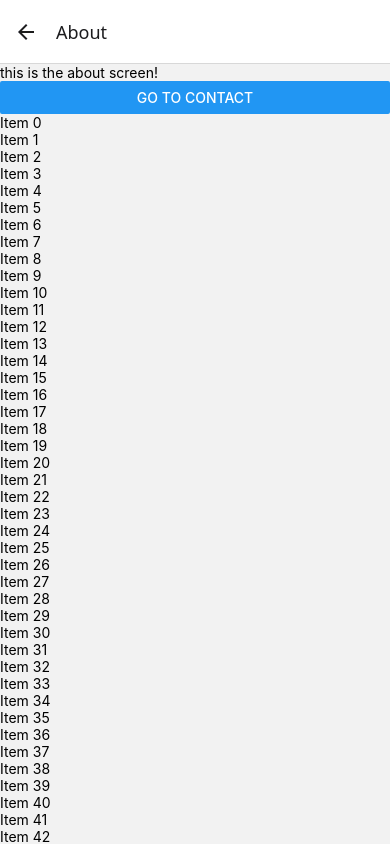
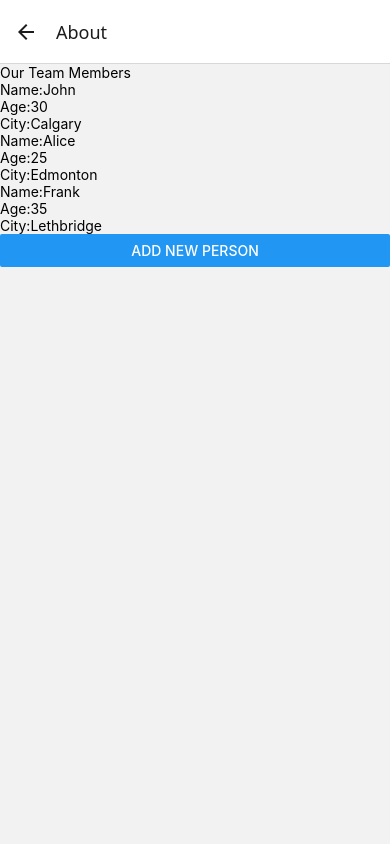
Before and after one commit to FA2025CPRG303/fa2025cprg303cClassExamples, a React Native app: screen / in a window 390 px wide. Both pictures are taken after a click on the button "GO TO ABOUT". Shown: the top 844 px of the page. Built offline with nearby package versions, Linux system fonts and the light colour scheme.

Commit message:
Props & State Management

```diff
--- a/App.jsx
+++ b/App.jsx
@@ -4,12 +4,14 @@ import { createNativeStackNavigator } from '@react-navigation/native-stack';
 import HomeScreen from './src/screens/HomeScreen';
 import AboutScreen from './src/screens/AboutScreen';
 import ContactScreen from './src/screens/ContactScreen';
+import CounterScreen from './src/screens/CounterScreen';
 
 const RootStack = createNativeStackNavigator( {
   screens: {
     Home: HomeScreen,
     About: AboutScreen,
-    Contact: ContactScreen
+    Contact: ContactScreen,
+    Counter: CounterScreen
   }
 } );
 
--- /dev/null
+++ b/src/components/counter-display.jsx
@@ -0,0 +1,8 @@
+import { Text, View } from "react-native";
+export default function CounterDisplayComp( {counterInt} ){
+    return(
+        <View>
+            <Text style={{fontSize:40}}>{counterInt}</Text>
+        </View>
+    );
+}
--- /dev/null
+++ b/src/components/employee-display.jsx
@@ -0,0 +1,18 @@
+import { Text, View } from "react-native";
+
+export default function EmployeeDisplayComp({employeeList = []}){
+
+    return(
+        <View>
+            {
+                employeeList.map( (employee, index) => (
+                    <View key={index}>
+                        <Text>Name:{employee.fname}</Text>
+                        <Text>Age:{employee.age}</Text>
+                        <Text>City:{employee.city}</Text>
+                    </View>
+                ) )
+            }
+        </View>
+    );
+}
--- a/src/screens/AboutScreen.jsx
+++ b/src/screens/AboutScreen.jsx
@@ -1,26 +1,46 @@
-import { useNavigation } from "@react-navigation/native";
-import { Button, FlatList, Text, View } from "react-native";
+import { useNavigation } from '@react-navigation/native';
+import { useState } from 'react';
+import { Button, Text, View } from 'react-native';
+import EmployeeDisplayComp from '../components/employee-display';
 
-export default function AboutScreen(){
+let people = [
+  {
+    fname: 'John',
+    age: 30,
+    city: 'Calgary',
+  },
+  {
+    fname: 'Alice',
+    age: 25,
+    city: 'Edmonton',
+  },
+  {
+    fname: 'Frank',
+    age: 35,
+    city: 'Lethbridge',
+  },
+];
 
-    const navigation = useNavigation();
+let person = {
+  fname: 'Jane',
+  age: 20,
+  city: 'Calgary',
+};
 
-    const myArray = ['Item One', 'Item Two', 'Item Three', 'Item Four'];
-    let array2 = [];
-    for (let i = 0; i < 400; i++) {
-        let thisText = `Item ${i}`;
-        array2.push(thisText);
-    }
+export default function AboutScreen() {
+  const [peopleList, setPeopleList] = useState(people);
+  const navigation = useNavigation();
 
-    return(
-        <View>
-            <Text>this is the about screen!</Text>
-            <Button title="Go to Contact" onPress={ () => navigation.navigate('Contact') } />
-            <FlatList
-                data={array2}
-                renderItem={ ({item}) => <Text>{item}</Text> }
-                keyExtractor={ (item, index) => index }
-            />
-        </View>
-    );
+  function addPerson() {
+    let newEmployeeList = [...peopleList, person];
+    setPeopleList(newEmployeeList);
+  }
+
+  return (
+    <View>
+      <Text>Our Team Members</Text>
+      <EmployeeDisplayComp employeeList={peopleList} />
+      <Button title='Add New Person' onPress={addPerson} />
+    </View>
+  );
 }
--- a/src/screens/ContactScreen.jsx
+++ b/src/screens/ContactScreen.jsx
@@ -1,9 +1,15 @@
 import { useNavigation } from "@react-navigation/native";
-import { Button, Text, View } from "react-native";
+import { Button, FlatList, Text, View } from "react-native";
 
 export default function ContactScreen(){
 
     const navigation = useNavigation();
+
+    let myArray = [];
+    for (let i = 0; i < 400; i++) {
+        let thisText = `Item ${i}`;
+        myArray.push(thisText);
+    }
 
     return(
         <View>
@@ -12,6 +18,13 @@ export default function ContactScreen(){
             <Button title="Go Back" onPress={ () => navigation.goBack() } />
             <Button title="Go Home" onPress={ () => navigation.popTo('Home') } />
             <Button title="Go Home" onPress={ () => navigation.popToTop() } />
+                <Text>this is the about screen!</Text>
+            <Button title="Go to Contact" onPress={ () => navigation.navigate('Contact') } />
+            <FlatList
+                data={myArray}
+                renderItem={ ({item}) => <Text>{item}</Text> }
+                keyExtractor={ (item, index) => index }
+            />
         </View>
     );
 }
--- /dev/null
+++ b/src/screens/CounterScreen.jsx
@@ -0,0 +1,20 @@
+import { Button, View } from "react-native";
+import CounterDisplayComp from "../components/counter-display";
+import { useState } from "react";
+
+export default function CounterScreen(){
+    const [count, setCount] = useState(0);
+
+    function increment(){
+        setCount(count + 1);
+    }
+    const decrement = () => setCount(count - 1);
+
+    return(
+        <View>
+            <CounterDisplayComp counterInt={count}  />
+            <Button title="Increment" onPress={increment} />
+            <Button title="Decrement" onPress={decrement} />
+        </View>
+    );
+}
--- a/src/screens/HomeScreen.jsx
+++ b/src/screens/HomeScreen.jsx
@@ -16,6 +16,10 @@ export default function HomeScreen() {
       <Button
         title="Go to About"
         onPress={() => navigation.navigate('About')}
+      />
+      <Button
+        title="Go to Counter"
+        onPress={() => navigation.navigate('Counter')}
       />
       <ScrollView>
         <Text style={{ fontSize: 30, textAlign: 'center' }}>Hello World!</Text>
```
